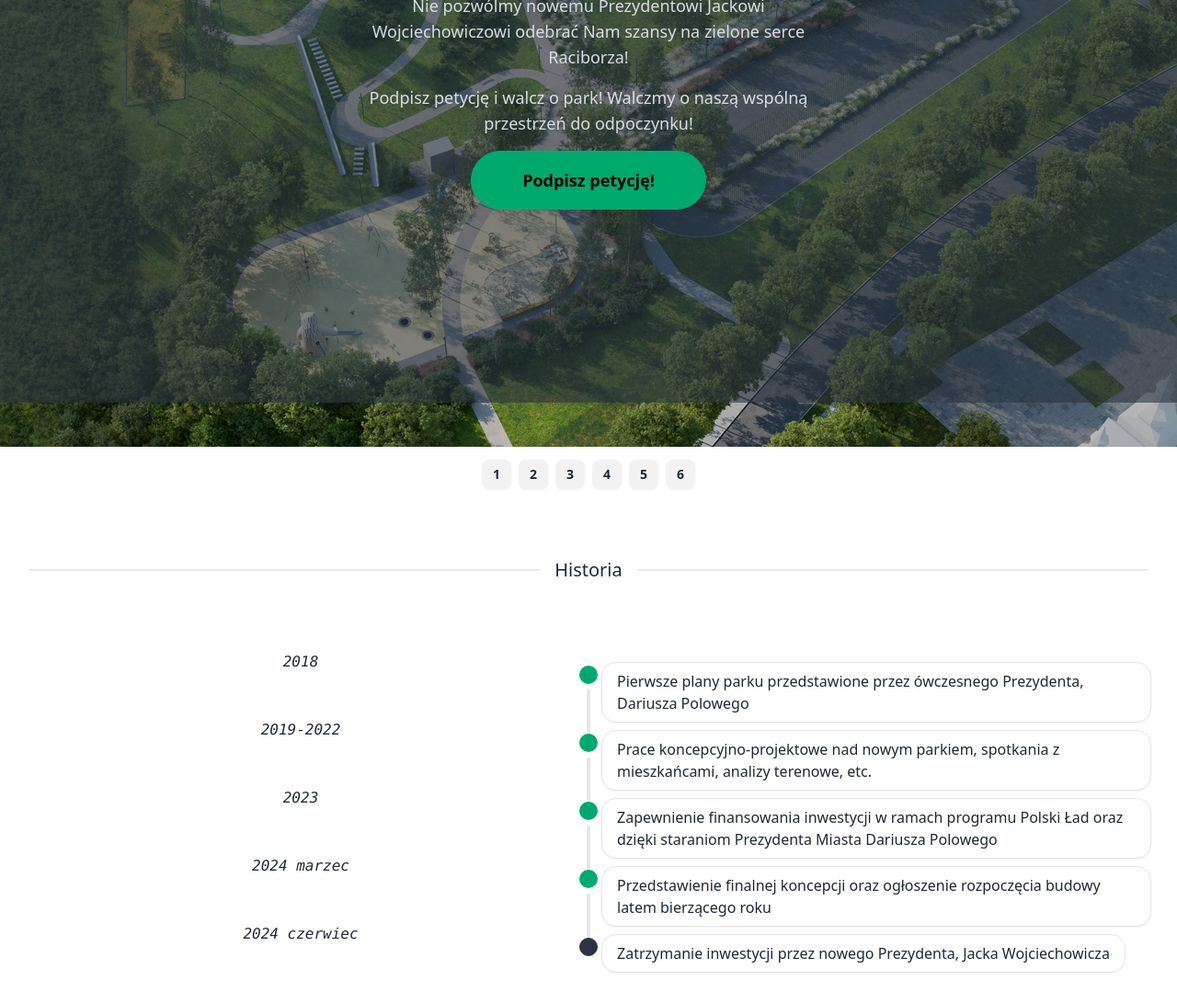
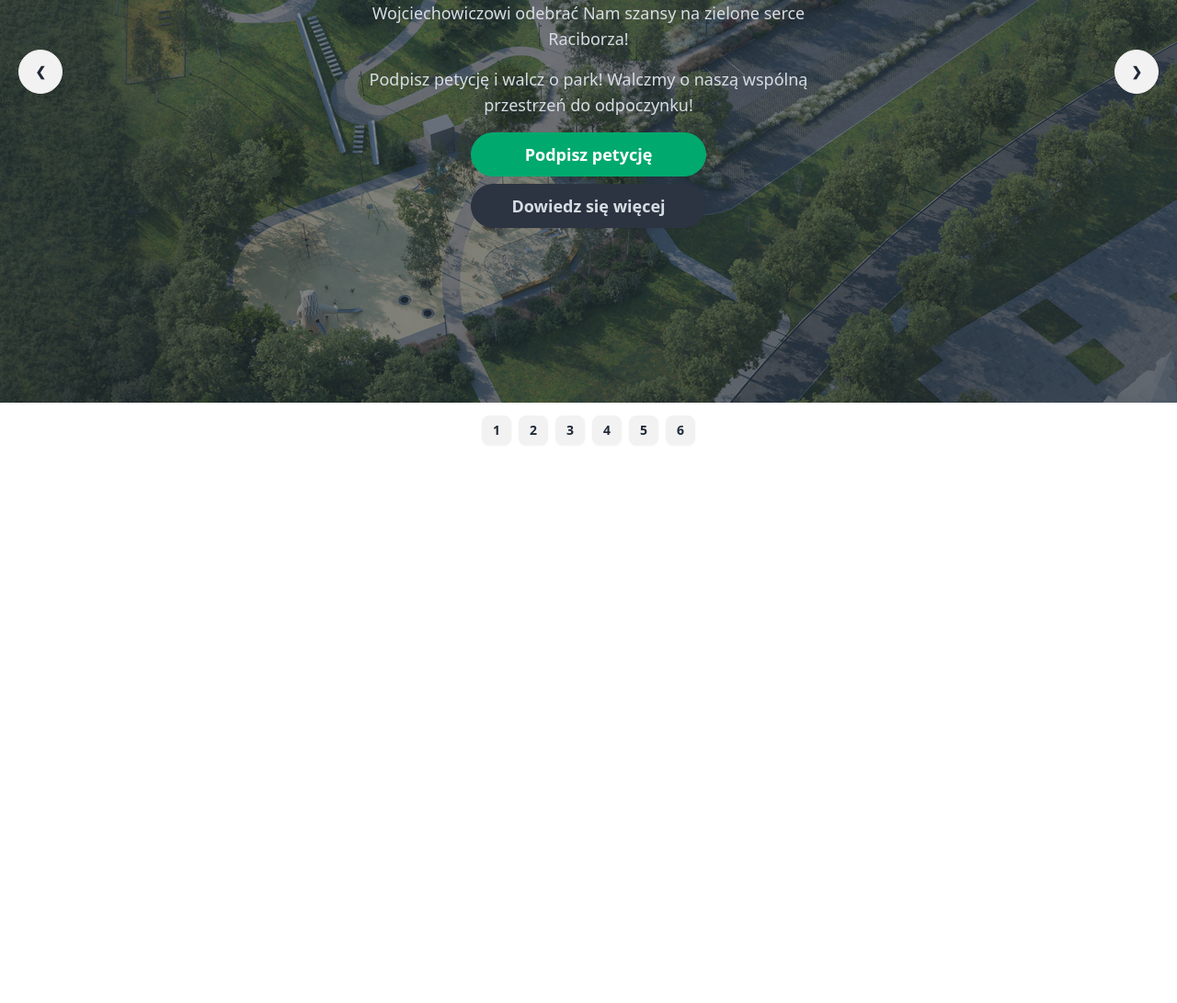
Before and after one commit to plkamilpawlik/parkraciborz, an Astro site: page / in a window 1280 px wide. Shown: the part 282-1373 px from the top of the page at 92% size. After the commit the page ends 800 px from the top, so only its background shows below. Built offline with nearby package versions, Linux system fonts and the light colour scheme; Astro itself is replaced by a stand-in of ours.

Commit message:
Updated carousel text and buttons (again)

```diff
--- a/src/pages/index.astro
+++ b/src/pages/index.astro
@@ -1,5 +1,5 @@
 ---
-
+import Carousel from "./index.carousel.astro";
 ---
 
 <html lang="en" data-theme="light">
@@ -11,118 +11,6 @@
         <title>#TAK dla Parku</title>
     </head>
     <body>
-        <!-- hero -->
-        <div class="hero absolute w-full min-h-[90vh]">
-            <div class="hero-overlay bg-opacity-60"></div>
-            <div class="hero-content text-neutral-content text-center px-2 py-4">
-                <div class="max-w-lg flex flex-col gap-4 items-center">
-                    <h1 class="text-5xl font-bold">#TAK dla Parku</h1>
-                    <p class="text-lg">
-                        Nie pozwólmy nowemu Prezydentowi Jackowi Wojciechowiczowi odebrać Nam szansy na zielone serce Raciborza!
-                    </p>
-                    <p class="text-lg">
-                        Podpisz petycję i walcz o park! Walczmy o naszą wspólną przestrzeń do odpoczynku!
-                    </p>
-                    <button
-                        class="btn btn-lg btn-success btn-wide rounded-full"
-                    >
-                        Podpisz petycję!
-                    </button>
-                </div>
-            </div>
-        </div>
-
-        <!-- carousel -->
-        <div class="carousel w-full min-h-[90vh]">
-            <div id="carousel-item-1" class="carousel-item w-full">
-                <img src="/carousel.img-1.jpg" class="object-cover w-full" />
-            </div>
-            <div id="carousel-item-2" class="carousel-item w-full">
-                <img src="/carousel.img-2.jpg" class="object-cover w-full" />
-            </div>
-            <div id="carousel-item-3" class="carousel-item w-full">
-                <img src="/carousel.img-3.jpg" class="object-cover w-full" />
-            </div>
-            <div id="carousel-item-4" class="carousel-item w-full">
-                <img src="/carousel.img-4.jpg" class="object-cover w-full" />
-            </div>
-            <div id="carousel-item-5" class="carousel-item w-full">
-                <img src="/carousel.img-6.jpg" class="object-cover w-full" />
-            </div>
-            <div id="carousel-item-6" class="carousel-item w-full">
-                <img src="/carousel.img-6.jpg" class="object-cover w-full" />
-            </div>
-        </div>
-        <div class="flex w-full justify-center gap-2 py-2">
-            <a href="#carousel-item-1" class="btn btn-sm btn-square">1</a>
-            <a href="#carousel-item-2" class="btn btn-sm btn-square">2</a>
-            <a href="#carousel-item-3" class="btn btn-sm btn-square">3</a>
-            <a href="#carousel-item-4" class="btn btn-sm btn-square">4</a>
-            <a href="#carousel-item-5" class="btn btn-sm btn-square">5</a>
-            <a href="#carousel-item-6" class="btn btn-sm btn-square">6</a>
-        </div>
-
-        <!-- divider -->
-        <div class="divider w-full px-8 py-16 text-xl">Historia</div>
-
-        <!-- timeline -->
-        <ul class="timeline timeline-snap-icon max-md:timeline-compact timeline-vertical px-6 py-4">
-            <li>
-                <time class="font-mono italic">2018</time>
-                <div class="timeline-middle">
-                    <span class="badge badge-success rounded-full"></span>
-                </div>
-                <div class="timeline-end timeline-box">
-                    Pierwsze plany parku przedstawione przez ówczesnego Prezydenta, Dariusza Polowego
-                </div>
-                <hr />
-            </li>
-            <li>
-                <hr />
-                <time class="font-mono italic">2019-2022</time>
-                <div class="timeline-middle">
-                    <span class="badge badge-success rounded-full"></span>
-                </div>
-                <div class="timeline-end timeline-box">
-                    Prace koncepcyjno-projektowe nad nowym parkiem, spotkania z mieszkańcami, analizy terenowe, etc.
-                </div>
-                <hr />
-            </li>
-            <li>
-                <hr />
-                <time class="font-mono italic">2023</time>
-                <div class="timeline-middle">
-                    <span class="badge badge-success rounded-full"></span>
-                </div>
-                <div class="timeline-end timeline-box">
-                    Zapewnienie finansowania inwestycji w ramach programu Polski Ład oraz dzięki staraniom Prezydenta Miasta Dariusza Polowego
-                </div>
-                <hr />
-            </li>
-            <li>
-                <hr />
-                <time class="font-mono italic">2024 marzec</time>
-                <div class="timeline-middle">
-                    <span class="badge badge-success rounded-full"></span>
-                </div>
-                <div class="timeline-end timeline-box">
-                    Przedstawienie finalnej koncepcji oraz ogłoszenie rozpoczęcia budowy latem bierzącego roku
-                </div>
-                <hr />
-            </li>
-            <li>
-                <hr />
-                <time class="font-mono italic">2024 czerwiec</time>
-                <div class="timeline-middle">
-                    <span class="badge badge-neutral rounded-full"></span>
-                </div>
-                <div class="timeline-end timeline-box">
-                    Zatrzymanie inwestycji przez nowego Prezydenta, Jacka Wojciechowicza
-                </div>
-            </li>
-        </ul>
-
-        <!-- divider -->
-        <div class="divider w-full px-8 py-16 text-xl">#TAK dla Parku</div>
+        <Carousel />
     </body>
 </html>
--- /dev/null
+++ b/src/pages/index.carousel.astro
@@ -0,0 +1,74 @@
+<div class="hero absolute w-full h-[90vh] z-40">
+    <div class="hero-overlay bg-opacity-60"></div>
+    <div class="hero-content text-neutral-content text-center px-2 py-4">
+        <div class="max-w-sm lg:max-w-[520px] flex flex-col gap-4 items-center">
+            <h1 class="text-5xl font-bold">#TAK dla Parku</h1>
+            <p class="text-lg">
+                Nie pozwólmy nowemu Prezydentowi Jackowi Wojciechowiczowi odebrać Nam szansy na zielone serce Raciborza!
+            </p>
+            <p class="text-lg">
+                Podpisz petycję i walcz o park! Walczmy o naszą wspólną przestrzeń do odpoczynku!
+            </p>
+            <div class="flex flex-col gap-2">
+                <a href="#" class="btn btn-success btn-wide rounded-full text-lg text-white">
+                    Podpisz petycję
+                </a>
+                <a href="#" class="btn btn-neutral btn-wide rounded-full text-lg">
+                    Dowiedz się więcej
+                </a>
+            </div>
+        </div>
+    </div>
+</div>
+<div class="carousel w-full h-[90vh]">
+    <div id="carousel-item-1" class="carousel-item relative  w-full">
+        <img src="/carousel.img-1.jpg" class="object-cover w-full" />
+        <div class="absolute left-5 right-5 top-1/2 flex -translate-y-1/2 transform justify-between z-50">
+            <a href="#carousel-item-6" class="btn btn-circle">❮</a>
+            <a href="#carousel-item-2" class="btn btn-circle">❯</a>
+        </div>
+    </div>
+    <div id="carousel-item-2" class="carousel-item relative  w-full">
+        <img src="/carousel.img-2.jpg" class="object-cover w-full" />
+        <div class="absolute left-5 right-5 top-1/2 flex -translate-y-1/2 transform justify-between z-50">
+            <a href="#carousel-item-1" class="btn btn-circle">❮</a>
+            <a href="#carousel-item-3" class="btn btn-circle">❯</a>
+        </div>
+    </div>
+    <div id="carousel-item-3" class="carousel-item relative  w-full">
+        <img src="/carousel.img-3.jpg" class="object-cover w-full" />
+        <div class="absolute left-5 right-5 top-1/2 flex -translate-y-1/2 transform justify-between z-50">
+            <a href="#carousel-item-2" class="btn btn-circle">❮</a>
+            <a href="#carousel-item-4" class="btn btn-circle">❯</a>
+        </div>
+    </div>
+    <div id="carousel-item-4" class="carousel-item relative  w-full">
+        <img src="/carousel.img-4.jpg" class="object-cover w-full" />
+        <div class="absolute left-5 right-5 top-1/2 flex -translate-y-1/2 transform justify-between z-50">
+            <a href="#carousel-item-3" class="btn btn-circle">❮</a>
+            <a href="#carousel-item-5" class="btn btn-circle">❯</a>
+        </div>
+    </div>
+    <div id="carousel-item-5" class="carousel-item relative  w-full">
+        <img src="/carousel.img-6.jpg" class="object-cover w-full" />
+        <div class="absolute left-5 right-5 top-1/2 flex -translate-y-1/2 transform justify-between z-50">
+            <a href="#carousel-item-4" class="btn btn-circle">❮</a>
+            <a href="#carousel-item-6" class="btn btn-circle">❯</a>
+        </div>
+    </div>
+    <div id="carousel-item-6" class="carousel-item relative  w-full">
+        <img src="/carousel.img-6.jpg" class="object-cover w-full" />
+        <div class="absolute left-5 right-5 top-1/2 flex -translate-y-1/2 transform justify-between z-50">
+            <a href="#carousel-item-5" class="btn btn-circle">❮</a>
+            <a href="#carousel-item-1" class="btn btn-circle">❯</a>
+        </div>
+    </div>
+</div>
+<div class="flex w-full justify-center gap-2 py-2">
+    <a href="#carousel-item-1" class="btn btn-sm btn-square">1</a>
+    <a href="#carousel-item-2" class="btn btn-sm btn-square">2</a>
+    <a href="#carousel-item-3" class="btn btn-sm btn-square">3</a>
+    <a href="#carousel-item-4" class="btn btn-sm btn-square">4</a>
+    <a href="#carousel-item-5" class="btn btn-sm btn-square">5</a>
+    <a href="#carousel-item-6" class="btn btn-sm btn-square">6</a>
+</div>
```
